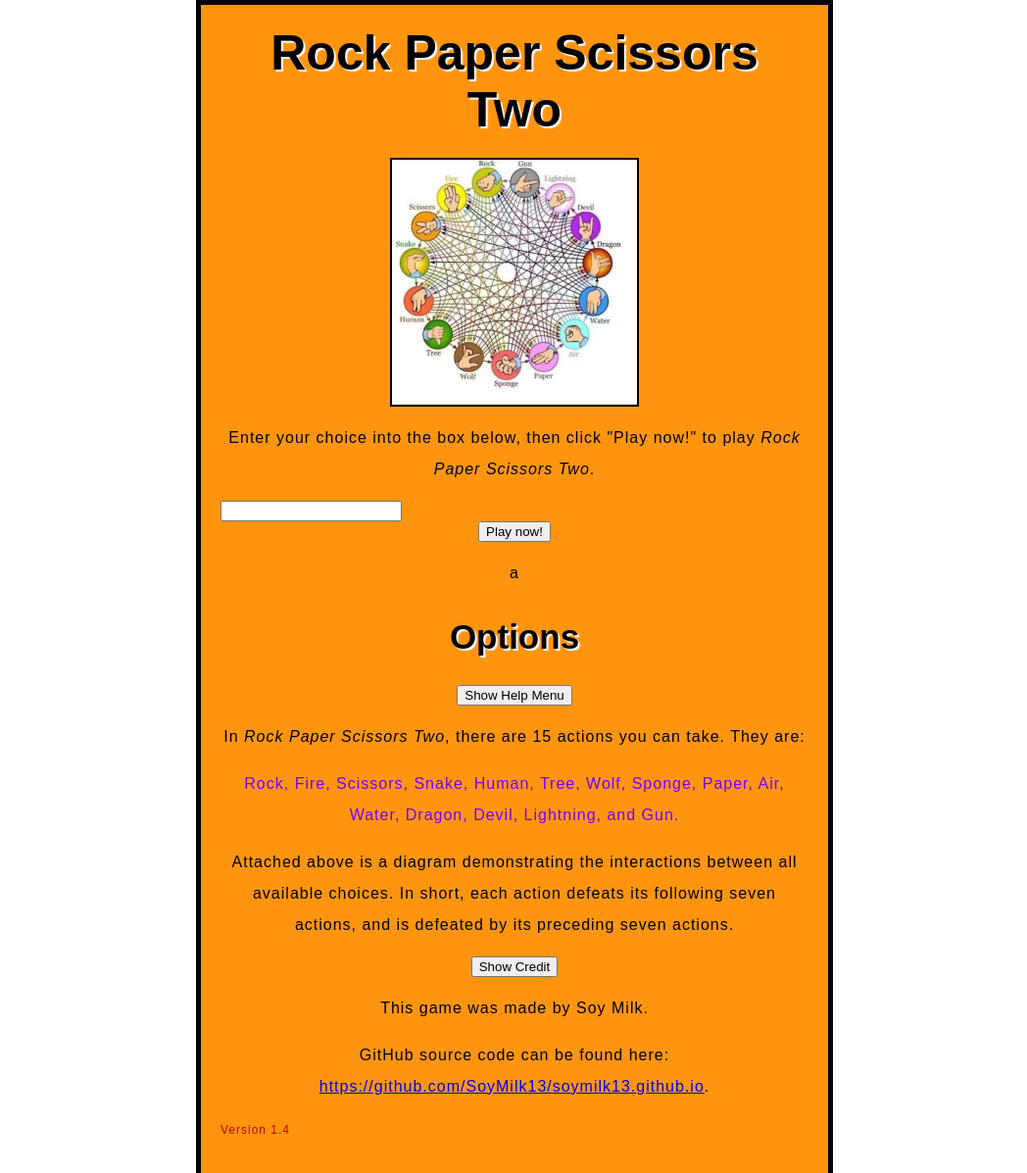
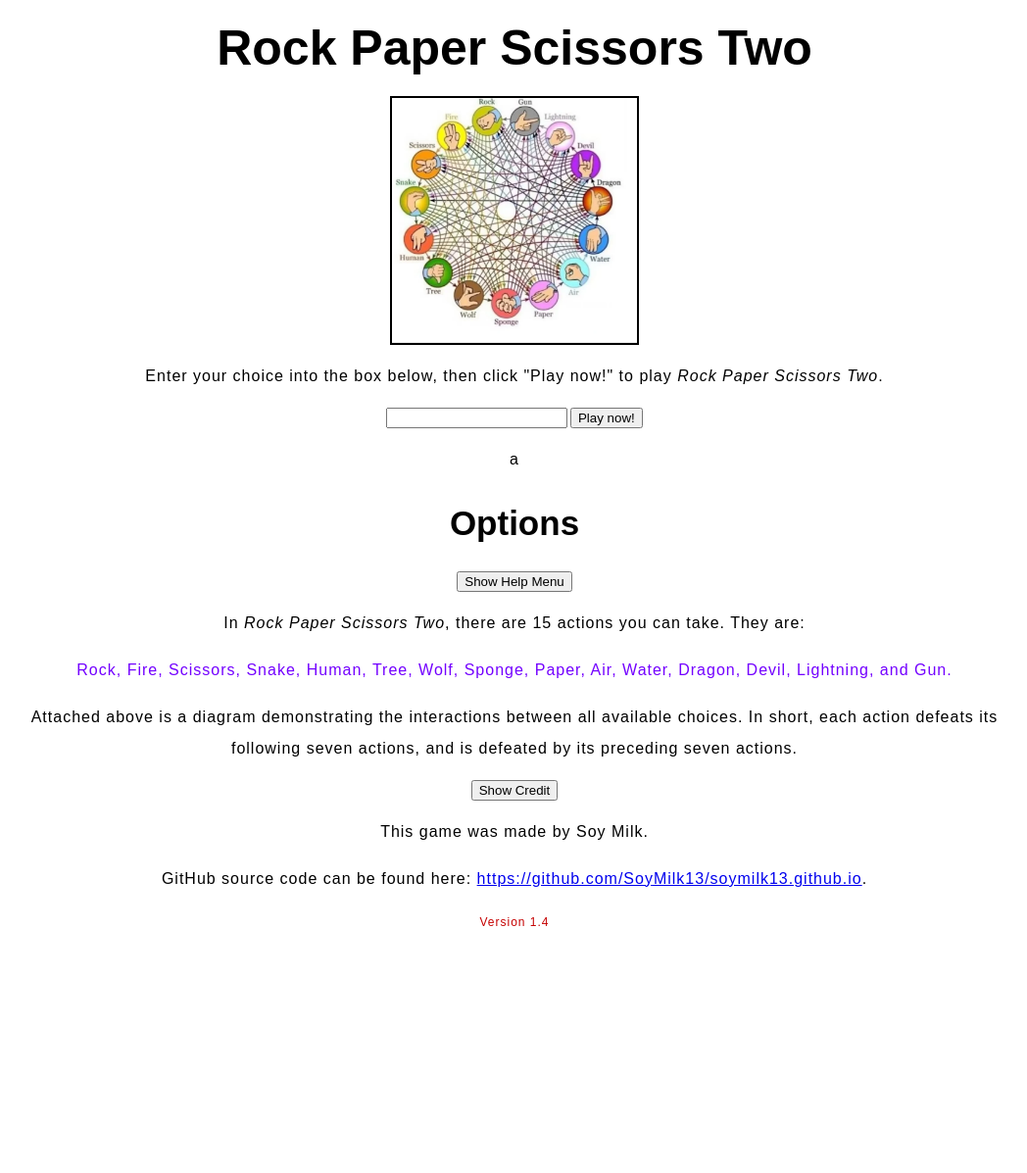
Before and after one commit to SoyMilk13/rps2, a plain HTML site: page index.html in a window 1280 px wide. Shown: the top 1197 px of the page at 98% size, without its empty margins (115-1163 px from the left). After the commit the page ends 965 px from the top, so only its background shows below. Drawn offline with Linux system fonts and the light colour scheme; a web font is replaced by a local one.

Commit message:
Update style.css

```diff
--- a/styles/style.css
+++ b/styles/style.css
@@ -11,7 +11,7 @@ h1 {
 
 .version {
     font-size: 12px;
-    text-align: left;
+    text-align: center;
     color: rgb(197, 0, 0);
 }
 
@@ -28,11 +28,9 @@ html {
 }
 
 body {
-    width: 600px;
+    width: 1000px;
+    display: block;
     margin: 0 auto;
-    background-color: #ff950f;
-    padding: 0 20px 20px 20px;
-    border: 5px solid black;
 }
 
 h1 {
@@ -62,3 +60,12 @@ button {
     display: block;
     margin: 0 auto;
 }
+
+.choiceBox,
+.playButton {
+    display: inline-block;
+}
+
+.interface {
+    text-align: center;
+}
```
